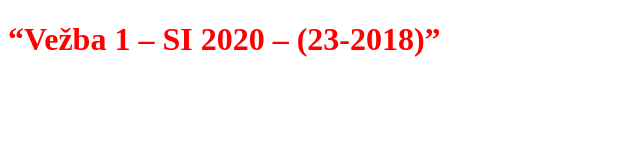
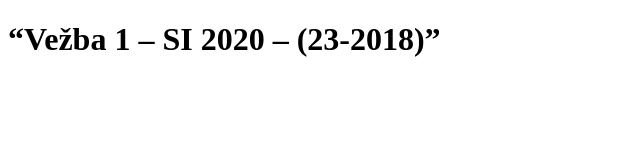
Before and after one commit to kamenkos/Proba, a plain HTML site: page Probiskes/index.html in a window 1280 px wide. Shown: the whole page, without its empty margins (0-640 px from the left). Drawn offline with Linux system fonts and the light colour scheme.

Commit message:
Treci korak, brisemo ccs fajl

```diff
--- a/Probiskes/index.html
+++ b/Probiskes/index.html
@@ -1,7 +1,7 @@
 <!DOCTYPE html>
 <html>
   <head>
-    <link rel="stylesheet" href="css.css">
+
     <meta charset="utf-8">
     <title>Probiskes</title>
   </head>
```
